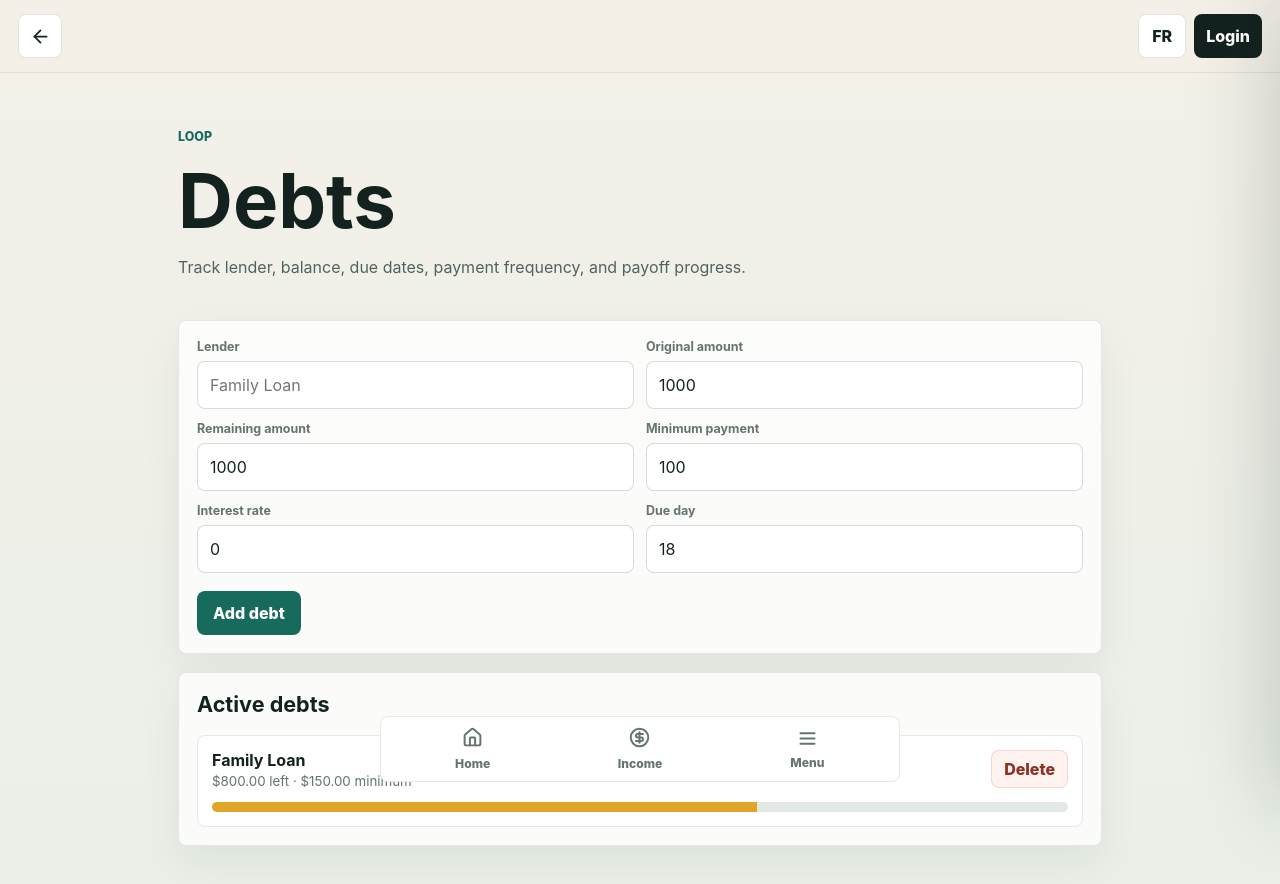
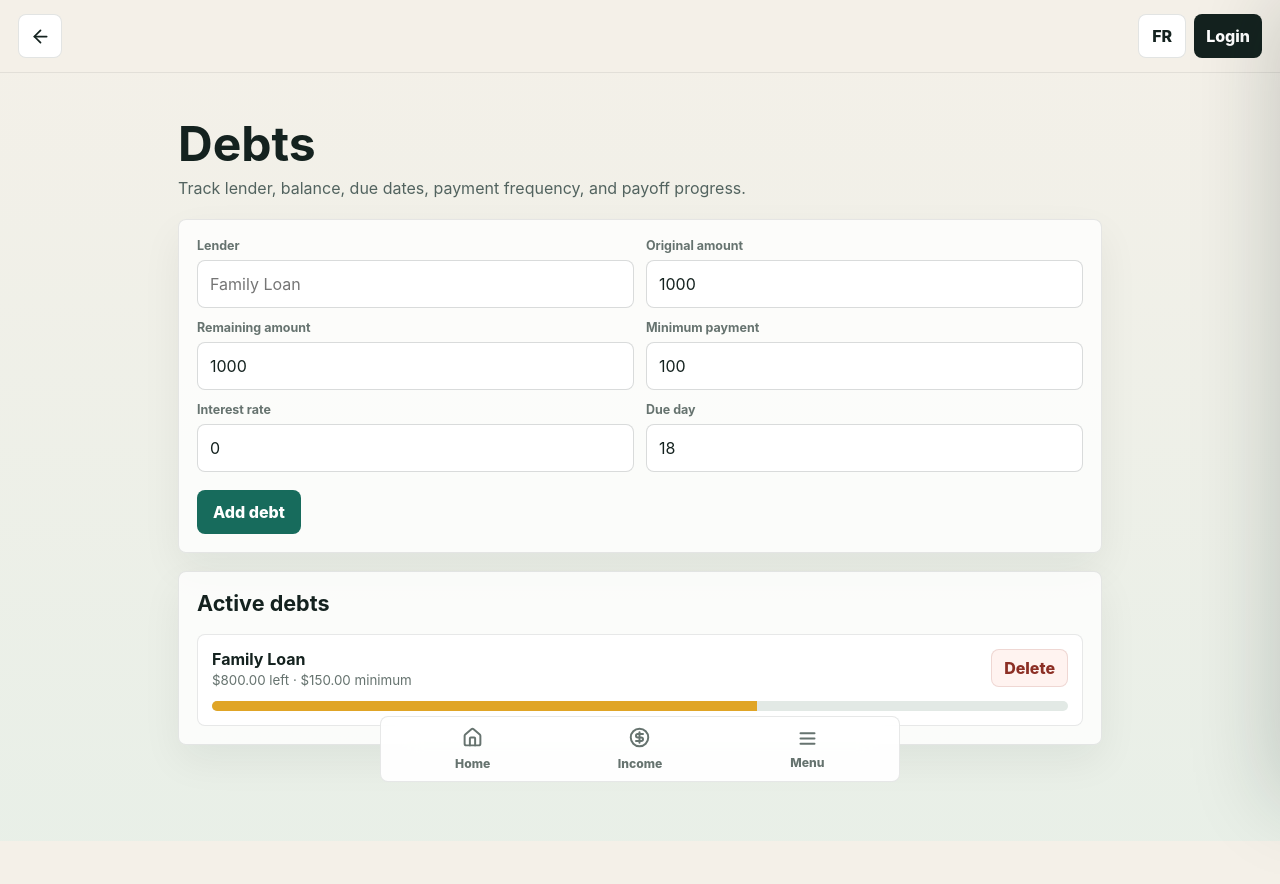
Before and after one commit to bounsalioudiallo/loop-finance, a Vue app: page /debts in a window 1280 px wide. Shown: the top 884 px of the page. After the commit the page ends 841 px from the top, so only its background shows below. Built offline with nearby package versions, Linux system fonts and the light colour scheme.

Commit message:
Compact secondary page headers

```diff
--- a/src/assets/styles.css
+++ b/src/assets/styles.css
@@ -207,6 +207,25 @@ button {
   display: grid;
   gap: 18px;
   padding: 12px 0 24px;
+}
+
+.page-header {
+  display: grid;
+  gap: 8px;
+  padding: 4px 0 18px;
+}
+
+.page-header h1 {
+  max-width: 100%;
+  margin-bottom: 0;
+  font-size: clamp(2rem, 9vw, 3rem);
+  line-height: 1.03;
+}
+
+.page-header p {
+  max-width: 720px;
+  margin-bottom: 0;
+  font-size: 1rem;
 }
 
 .eyebrow {
--- a/src/views/AllocationView.vue
+++ b/src/views/AllocationView.vue
@@ -30,8 +30,7 @@ function approve() {
 </script>
 
 <template>
-  <section class="hero">
-    <p class="eyebrow">{{ t('allocation.eyebrow') }}</p>
+  <section class="page-header">
     <h1 v-if="income">{{ t('allocation.title', { amount: money.format(income.amount) }) }}</h1>
     <h1 v-else>{{ t('allocation.missing') }}</h1>
     <p>{{ t('allocation.subtitle') }}</p>
--- a/src/views/DebtsView.vue
+++ b/src/views/DebtsView.vue
@@ -40,8 +40,7 @@ function addDebt() {
 </script>
 
 <template>
-  <section class="hero">
-    <p class="eyebrow">Loop</p>
+  <section class="page-header">
     <h1>{{ t('debts.title') }}</h1>
     <p>{{ t('debts.subtitle') }}</p>
   </section>
--- a/src/views/GoalsView.vue
+++ b/src/views/GoalsView.vue
@@ -39,8 +39,7 @@ function addGoal() {
 </script>
 
 <template>
-  <section class="hero">
-    <p class="eyebrow">Loop</p>
+  <section class="page-header">
     <h1>{{ t('goals.title') }}</h1>
     <p>{{ t('goals.subtitle') }}</p>
   </section>
--- a/src/views/IncomeView.vue
+++ b/src/views/IncomeView.vue
@@ -31,8 +31,7 @@ function submitIncome() {
 </script>
 
 <template>
-  <section class="hero">
-    <p class="eyebrow">Loop</p>
+  <section class="page-header">
     <h1>{{ t('income.title') }}</h1>
     <p>{{ t('income.subtitle') }}</p>
   </section>
--- a/src/views/LoginView.vue
+++ b/src/views/LoginView.vue
@@ -25,8 +25,7 @@ function submit() {
 </script>
 
 <template>
-  <section class="hero auth-hero">
-    <p class="eyebrow">Loop Finance</p>
+  <section class="page-header auth-hero">
     <h1>{{ t('auth.title') }}</h1>
     <p>{{ t('auth.subtitle') }}</p>
   </section>
--- a/src/views/OnboardingView.vue
+++ b/src/views/OnboardingView.vue
@@ -30,8 +30,7 @@ function save() {
 </script>
 
 <template>
-  <section class="hero">
-    <p class="eyebrow">Loop</p>
+  <section class="page-header">
     <h1>{{ t('onboarding.title') }}</h1>
     <p>{{ t('onboarding.subtitle') }}</p>
   </section>
--- a/src/views/RulesView.vue
+++ b/src/views/RulesView.vue
@@ -30,8 +30,7 @@ function addRule() {
 </script>
 
 <template>
-  <section class="hero">
-    <p class="eyebrow">Loop</p>
+  <section class="page-header">
     <h1>{{ t('rules.title') }}</h1>
     <p>{{ t('rules.subtitle') }}</p>
   </section>
--- a/src/views/SettingsView.vue
+++ b/src/views/SettingsView.vue
@@ -31,8 +31,7 @@ function signOut() {
 </script>
 
 <template>
-  <section class="hero">
-    <p class="eyebrow">Loop</p>
+  <section class="page-header">
     <h1>{{ t('settings.title') }}</h1>
     <p>{{ t('settings.subtitle') }}</p>
   </section>
```
